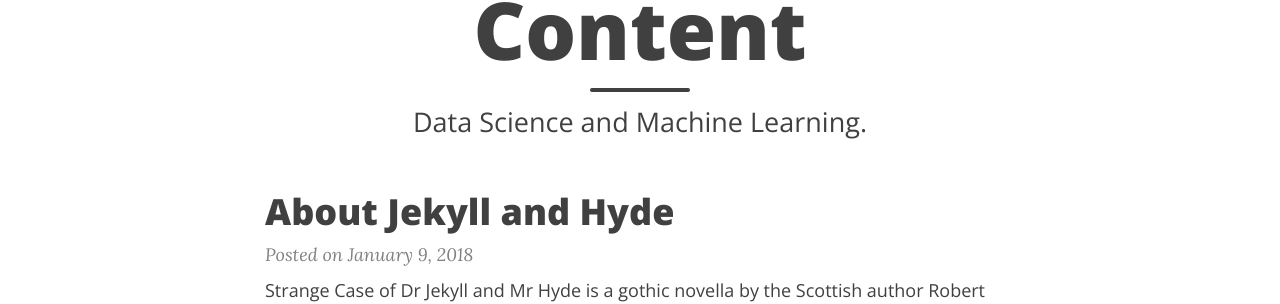
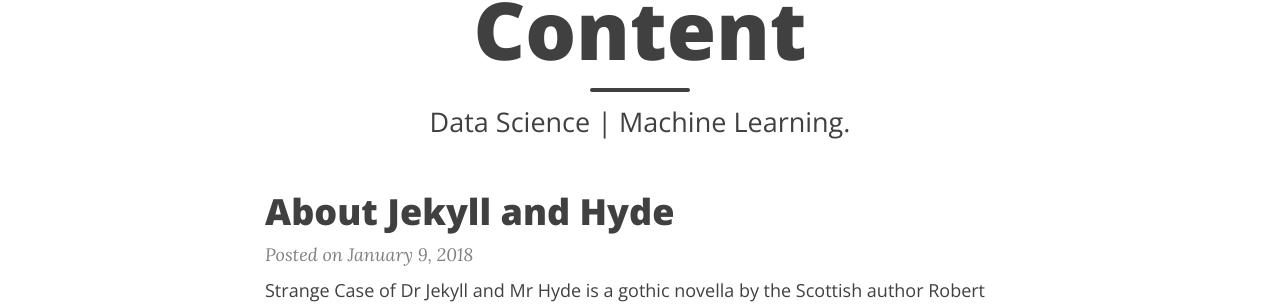
Before and after one commit to channagithub/channabasavagola.github.io, a Jekyll site: the page built from index.html, in a window 1280 px wide. Shown: the part 233-537 px from the top of the page. Built offline with Jekyll 4.4.1, drawn with Linux system fonts in a browser that asks for light colours; nearby versions of some CDN libraries; the list of posts is cut into pages by our own code.

Commit message:
update hyperlink color

```diff
--- a/_config.yml
+++ b/_config.yml
@@ -46,7 +46,7 @@
 navbar-text-col: "#404040"
 navbar-children-col: "#F5F5F5"
 page-col: "#FFFFFF"
-link-col: "#006cd1"
+link-col: "#047f99"
 hover-col: "#0085A1"
 footer-col: "#F5F5F5"
 footer-text-col: "#777777"
--- a/index.html
+++ b/index.html
@@ -1,7 +1,7 @@
 ---
 layout: page
 title: unordered Content
-subtitle: Data Science and Machine Learning.
+subtitle: Data Science | Machine Learning.
 use-site-title: true
 ---
 
```
